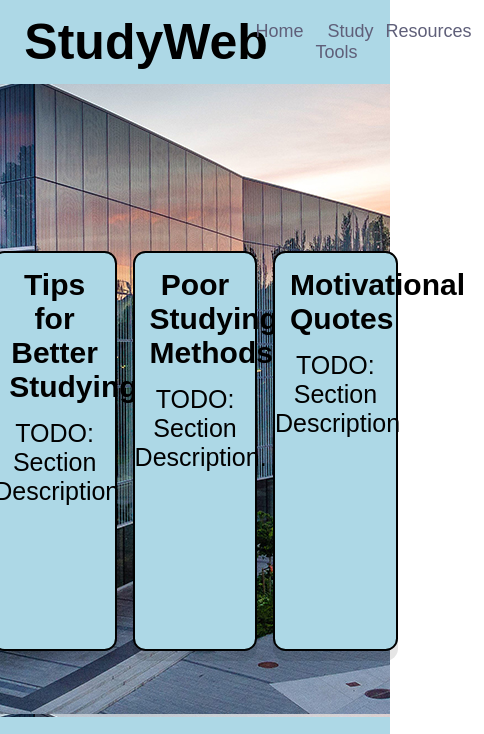
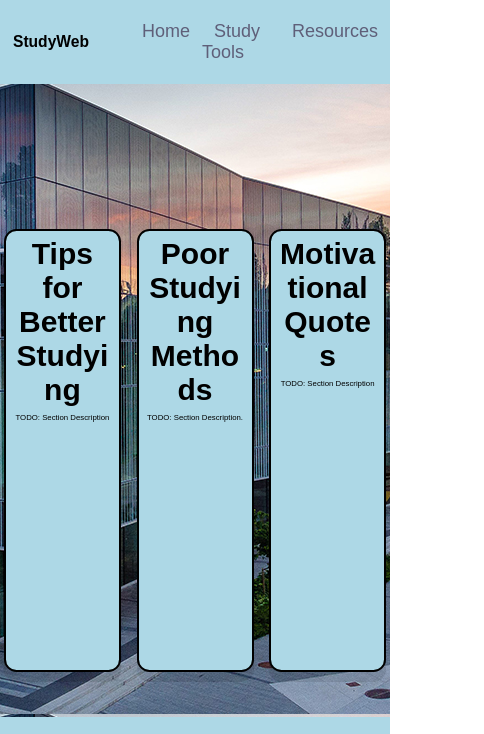
Before and after one commit to mwZ101/StudyWebsite2.0, a plain HTML site: page index.html in a window 390 px wide. Shown: the top 734 px of the page, 484 px wide, since content can reach past the window. Drawn offline with Linux system fonts and the light colour scheme.

Commit message:
Made the text responsive

```diff
--- a/style.css
+++ b/style.css
@@ -20,7 +20,7 @@ header {
 
 .big-website-name {
 	margin: 10%;
-	font-size: 5rem;
+	font-size: 4vw;
 }
 
 .logo-container,
@@ -73,8 +73,8 @@ main {
 
 .box {
 	background-color: lightblue;
-	width: 32%;
-	height: 40rem;
+	width: 30%;
+	height: 70%;
 	border-radius: 1.25rem;
 	border-style: solid;
 	border-width: 0.2rem;
@@ -86,14 +86,15 @@ main {
 }
 
 .box-title {
-	padding: 1.5rem;
-	font-size: 5rem;
+	padding: 5%;
+	font-size: 3.5vw;
 	text-align: center;
+	word-wrap: break-word;
 }
 
 .section-desc {
 	display: block;
-	font-size: 2.5rem;
+	font-size: 2vw;
 	text-align: center;
 	max-height: fit-content;
 }
@@ -194,9 +195,8 @@ footer {
 	width: 4rem;
 }
 
-
 @media (max-width: 768px) {
-    .box-title {
-    font-size: 3rem;
-    }
+	.box-title {
+		font-size: 3rem;
+	}
 }
```
